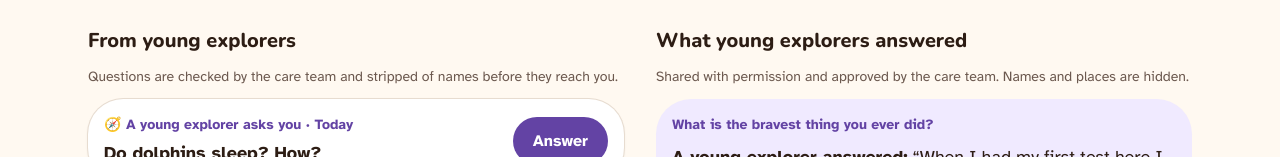
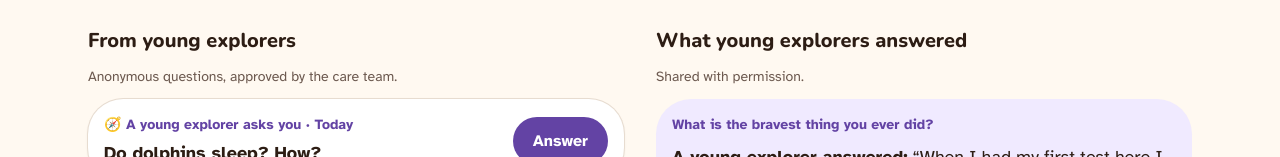
Before and after one commit to beline-y/closer, a Next.js app: page /volunteer in a window 1280 px wide. Shown: the part 214-371 px from the top of the page. Built offline with nearby package versions, Linux system fonts and the light colour scheme; no server answers; the database is empty.

Commit message:
style(volunteers): simplify anonymous question descriptions

```diff
--- a/src/components/volunteer/volunteer-questions.tsx
+++ b/src/components/volunteer/volunteer-questions.tsx
@@ -50,7 +50,7 @@ export function VolunteerQuestions({ me, submissions = [] }: { me: "maya" | "dan
           <h2 id="kids-title" className="text-xl font-extrabold">
             From young explorers
           </h2>
-          <p className="text-sm text-muted-foreground">Questions are checked by the care team and stripped of names before they reach you.</p>
+          <p className="text-sm text-muted-foreground">Anonymous questions, approved by the care team.</p>
           <ul className="flex flex-col gap-3">{fromKids.map(item)}</ul>
         </section>
         <section aria-labelledby="inspiring-title" className="flex flex-col gap-3">
@@ -65,7 +65,7 @@ export function VolunteerQuestions({ me, submissions = [] }: { me: "maya" | "dan
         <h2 id="shared-title" className="text-xl font-extrabold">
           What young explorers answered
         </h2>
-        <p className="text-sm text-muted-foreground">Shared with permission and approved by the care team. Names and places are hidden.</p>
+        <p className="text-sm text-muted-foreground">Shared with permission.</p>
         <ul className="flex flex-col gap-3">
           {SHARED_ANSWERS.map((a) => (
             <li key={a.id} className="flex flex-col gap-2 rounded-3xl bg-role-volunteer-soft p-4">
```
